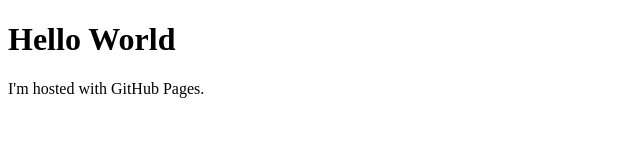
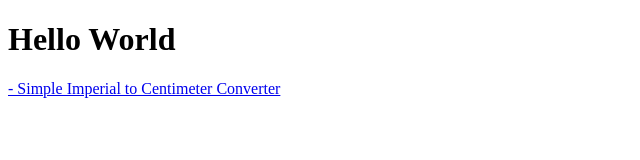
Before and after one commit to BuilderSky/buildersky.github.io, a plain HTML site: page index.html in a window 1280 px wide. Shown: the whole page, without its empty margins (0-640 px from the left). Drawn offline with Linux system fonts and the light colour scheme.

Commit message:
Added link to Website
Added a link to my recently created website

```diff
--- a/index.html
+++ b/index.html
@@ -2,6 +2,6 @@
 <html>
 <body>
 <h1>Hello World</h1>
-<p>I'm hosted with GitHub Pages.</p>
+<a href="https://buildersky.github.io/imperialtocenti">- Simple Imperial to Centimeter Converter</a>
 </body>
 </html>
```
